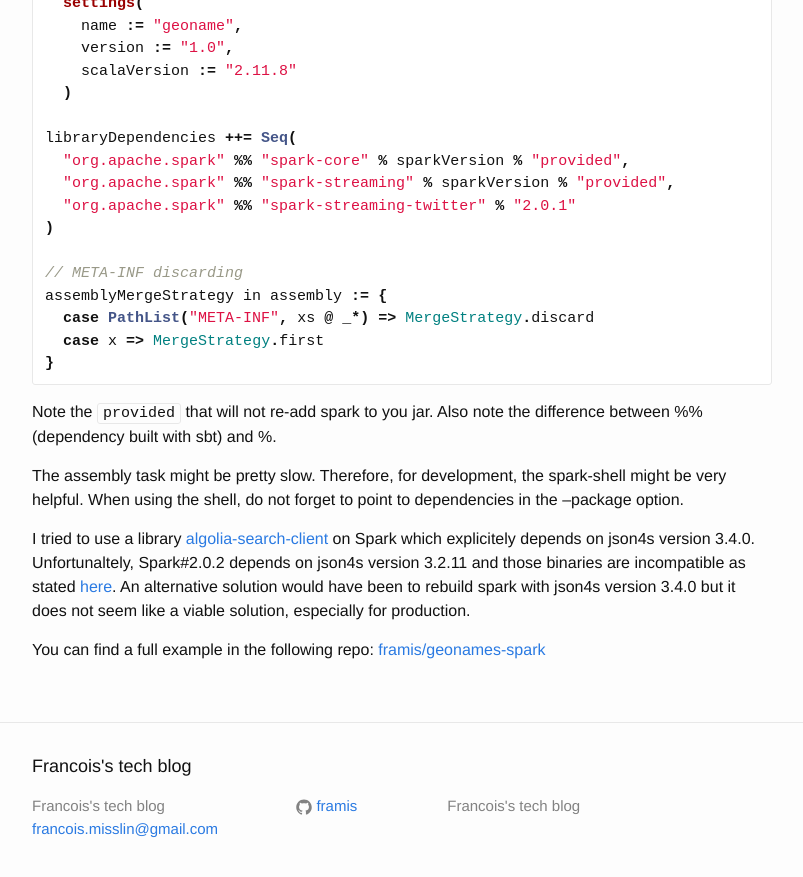
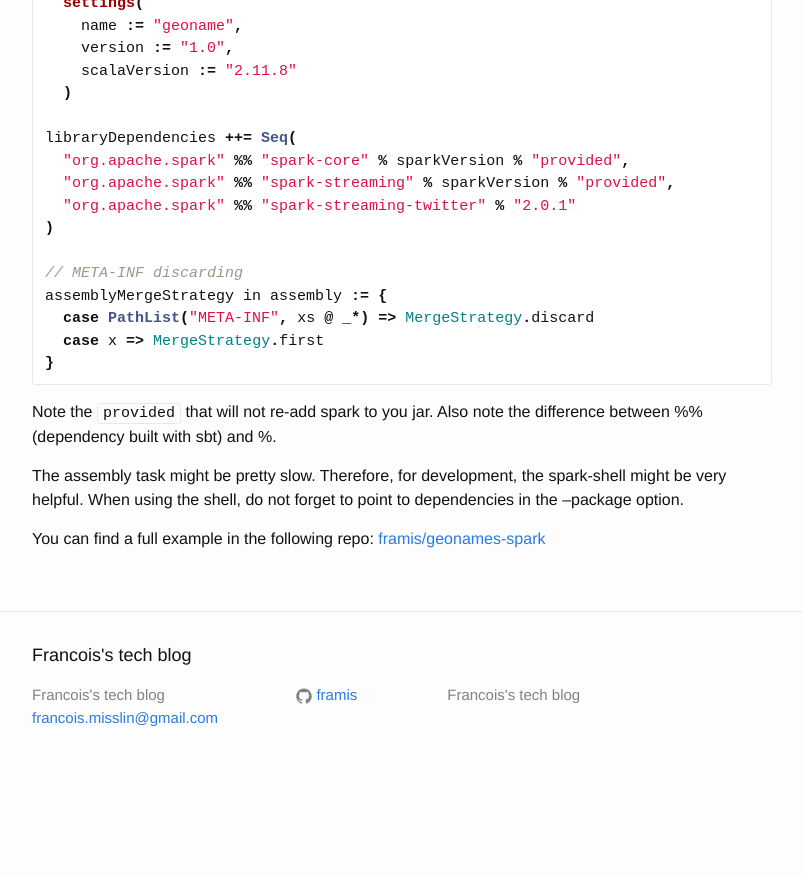
Before and after one commit to framis/framis.github.io, a Jekyll site: the page built from _posts/2016-12-26-dockerizing-spark-local.md, in a window 1280 px wide and 900 px high, scrolled down 3591 px. Shown: the top 877 px of the window, without its empty margins (238-1041 px from the left). Built offline with Jekyll 4.4.1, drawn with Linux system fonts in a browser that asks for light colours; after the commit the page ends 4380 px from its top, so only the background shows below that.

Commit message:
Updated spark docker article

```diff
--- a/_posts/2016-12-26-dockerizing-spark-local.md
+++ b/_posts/2016-12-26-dockerizing-spark-local.md
@@ -171,6 +171,4 @@
 
 The assembly task might be pretty slow. Therefore, for development, the spark-shell might be very helpful. When using the shell, do not forget to point to dependencies in the --package option.
 
-I tried to use a library [algolia-search-client](https://github.com/algolia/algoliasearch-client-scala/) on Spark which explicitely depends on json4s version 3.4.0. Unfortunaltely, Spark#2.0.2 depends on json4s version 3.2.11 and those binaries are incompatible as stated [here](https://github.com/json4s/json4s/issues/316). An alternative solution would have been to rebuild spark with json4s version 3.4.0 but it does not seem like a viable solution, especially for production.
-
 You can find a full example in the following repo: [framis/geonames-spark](https://github.com/framis/geonames-spark)
```
